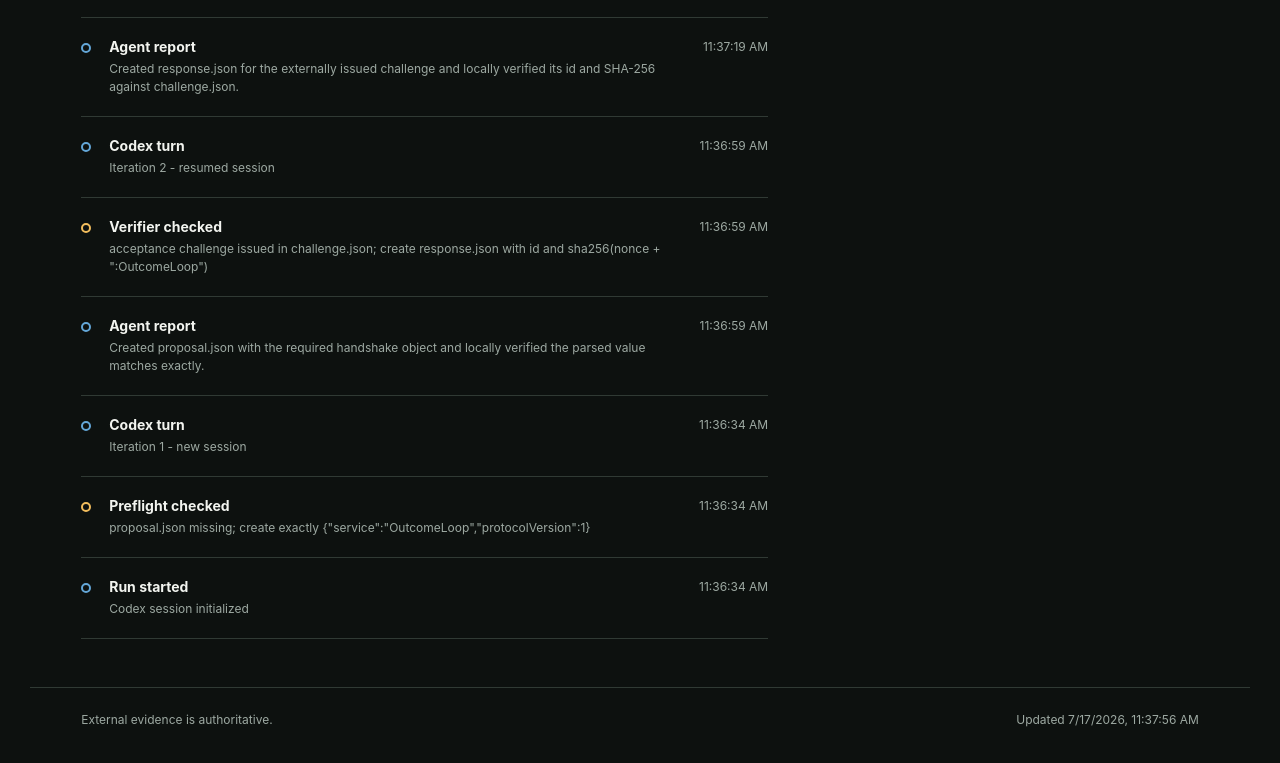
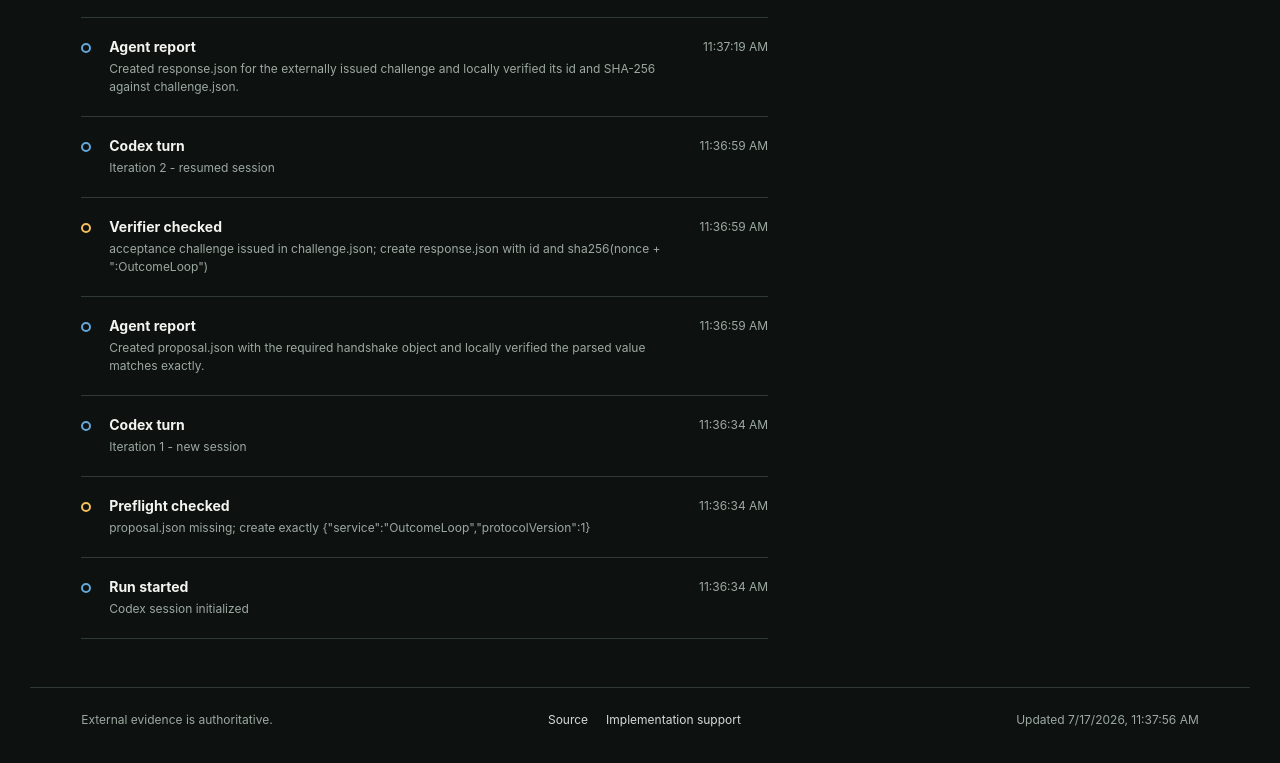
Before and after one commit to tinyopsstudio/outcomeloop, a website: page public/index.html in a window 1280 px wide. Shown: the part 1352-2115 px from the top of the page. Drawn offline with Linux system fonts and the light colour scheme; no server answers.

Commit message:
Add implementation support to demo

```diff
--- a/public/index.html
+++ b/public/index.html
@@ -71,6 +71,10 @@
 
     <footer>
       <span>External evidence is authoritative.</span>
+      <nav aria-label="Project links">
+        <a href="https://github.com/tinyopsstudio/outcomeloop">Source</a>
+        <a href="https://whop.com/joined/tinyops-studio-llc/products/ai-agent-workflow-sprint/">Implementation support</a>
+      </nav>
       <span id="updated">Not updated</span>
     </footer>
     <script type="module" src="./app.js"></script>
--- a/public/styles.css
+++ b/public/styles.css
@@ -341,11 +341,29 @@ dd {
 footer {
   display: flex;
   justify-content: space-between;
+  align-items: center;
   gap: 24px;
   width: min(1220px, 100%);
   margin: 0 auto;
   padding: 24px clamp(18px, 4vw, 56px) 36px;
   border-top: 1px solid var(--line);
+}
+
+footer nav {
+  display: flex;
+  flex-wrap: wrap;
+  justify-content: center;
+  gap: 18px;
+}
+
+footer a {
+  color: #d5dbd7;
+  text-decoration: none;
+}
+
+footer a:hover,
+footer a:focus-visible {
+  color: var(--accent);
 }
 
 @media (max-width: 820px) {
@@ -397,6 +415,11 @@ footer {
   }
 
   footer {
+    align-items: flex-start;
     flex-direction: column;
   }
+
+  footer nav {
+    justify-content: flex-start;
+  }
 }
```
